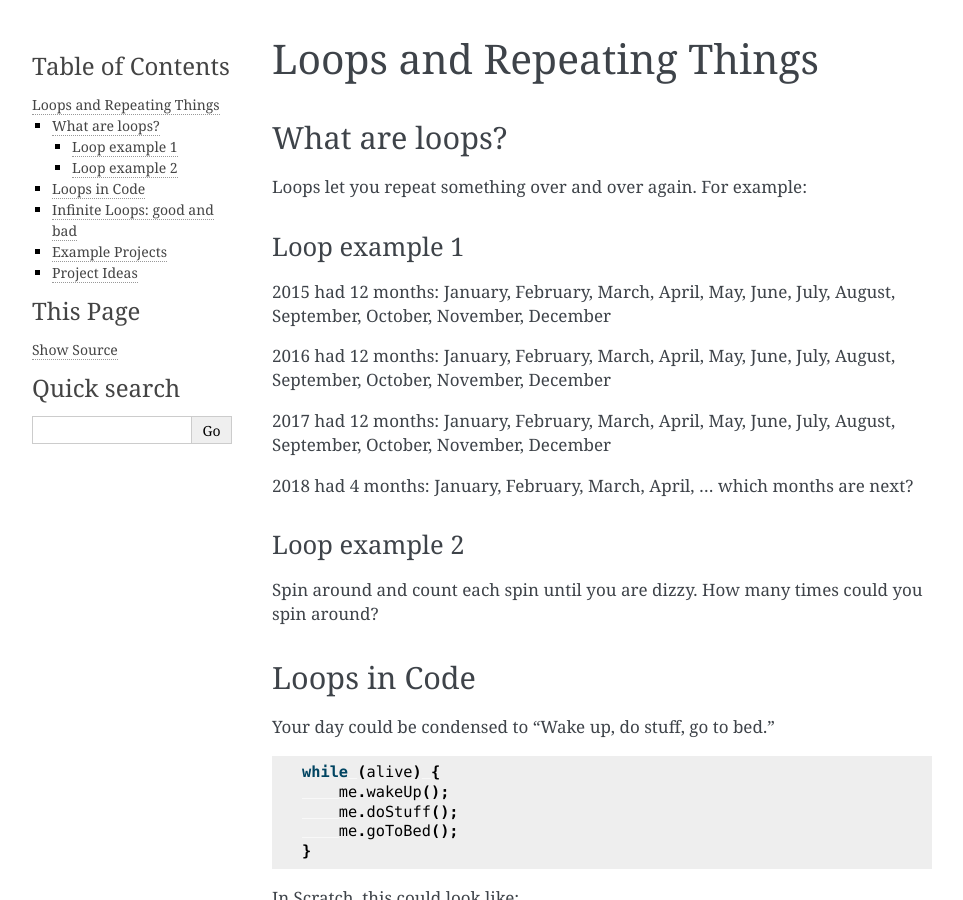
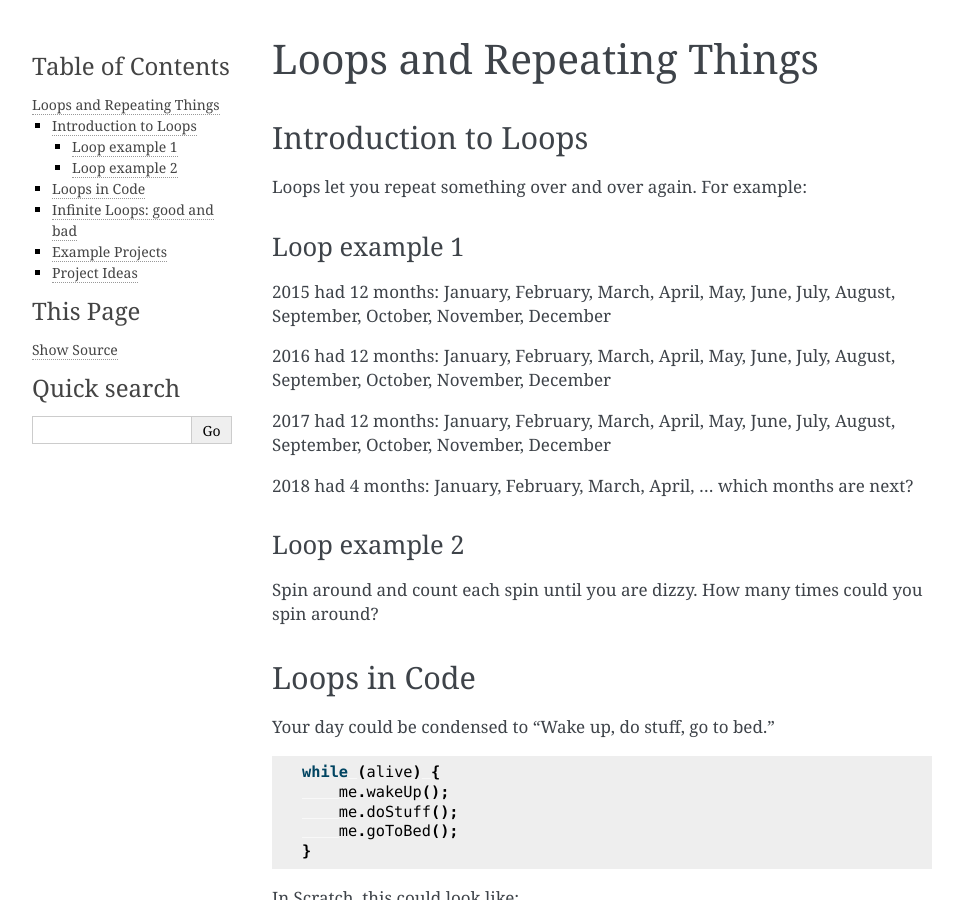
Before and after one commit to CoderDojoKC/docs, a Sphinx documentation site: the page built from source/lessons/loops.md, in a window 1280 px wide and 900 px high. Shown: the whole window, without its empty margins (148-1111 px from the left). Built offline with Sphinx 7.4.7, drawn with Linux system fonts in a browser that asks for light colours.

Commit message:
Rename loops section title

```diff
--- a/source/lessons/loops.md
+++ b/source/lessons/loops.md
@@ -1,6 +1,6 @@
 # Loops and Repeating Things
 
-## What are loops?
+## Introduction to Loops
 
 Loops let you repeat something over and over again. For example:
 
```
